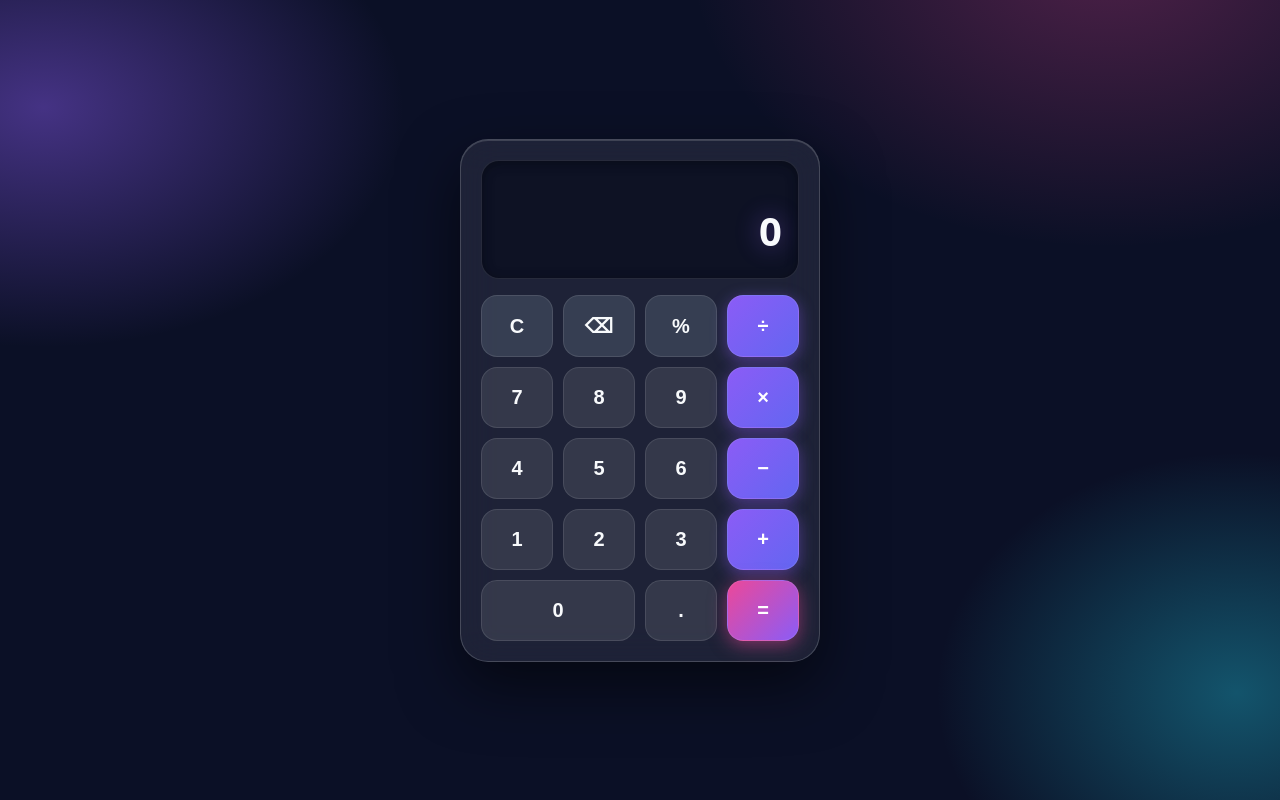
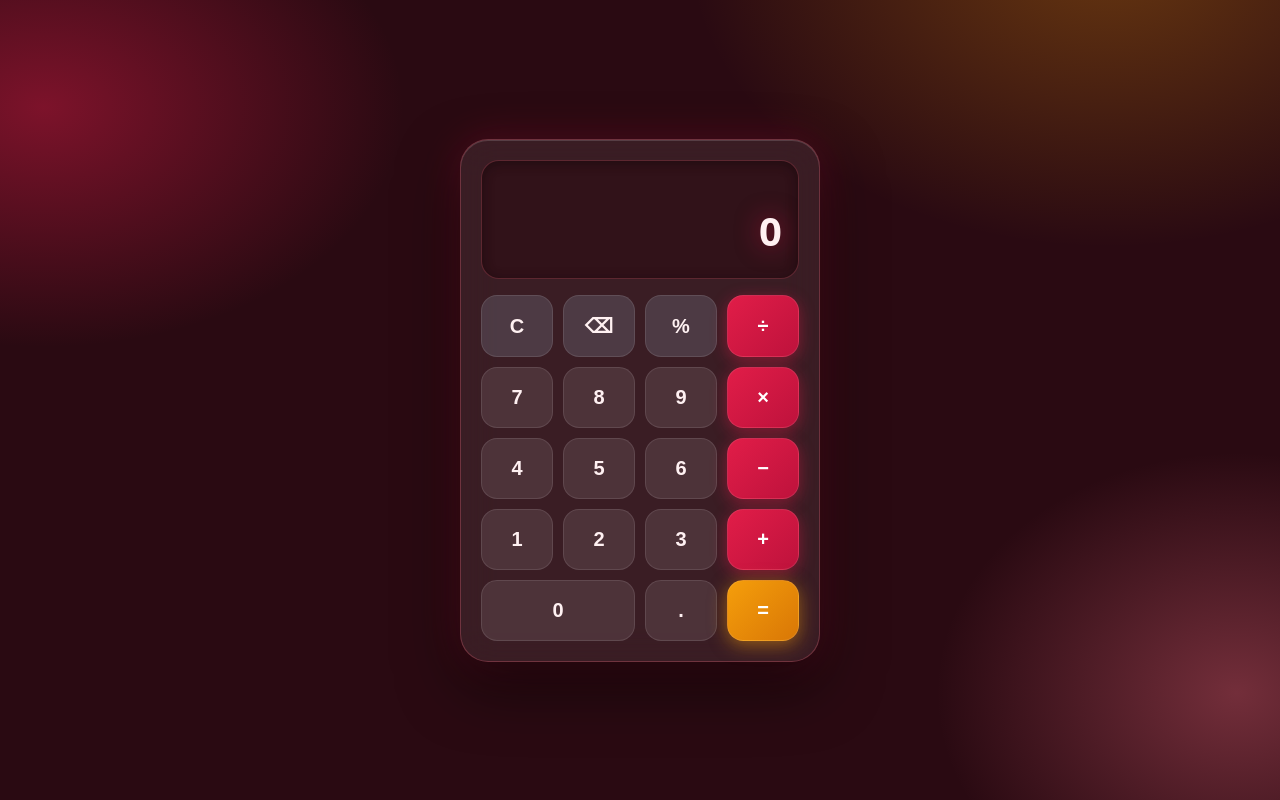
Before and after one commit to abdulkarimtayyabi2533/simple-calculator, a plain HTML site: page index.html in a window 1280 px wide. Drawn offline with Linux system fonts and the light colour scheme.

Commit message:
Day 5: Ruby crimson glass theme - crimson/rose/amber aurora background, crimson gradient operator buttons, amber gradient equals button, glowing display

```diff
--- a/style.css
+++ b/style.css
@@ -6,10 +6,10 @@ body {
   align-items: center;
   justify-content: center;
   background:
-    radial-gradient(600px 400px at 15% 20%, rgba(139, 92, 246, 0.45), transparent 60%),
-    radial-gradient(500px 400px at 85% 80%, rgba(34, 211, 238, 0.35), transparent 60%),
-    radial-gradient(700px 500px at 80% 10%, rgba(236, 72, 153, 0.30), transparent 60%),
-    #0b1026;
+    radial-gradient(600px 400px at 15% 20%, rgba(225, 29, 72, 0.45), transparent 60%),
+    radial-gradient(500px 400px at 85% 80%, rgba(251, 113, 133, 0.35), transparent 60%),
+    radial-gradient(700px 500px at 80% 10%, rgba(245, 158, 11, 0.30), transparent 60%),
+    #2a0a12;
   background-size: 200% 200%;
   animation: aurora 14s ease-in-out infinite alternate;
   font-family: system-ui, -apple-system, "Segoe UI", Roboto, sans-serif;
@@ -27,10 +27,10 @@ body {
   background: rgba(255, 255, 255, 0.08);
   backdrop-filter: blur(18px);
   -webkit-backdrop-filter: blur(18px);
-  border: 1px solid rgba(255, 255, 255, 0.18);
+  border: 1px solid rgba(251, 113, 133, 0.28);
   border-radius: 28px;
   padding: 20px;
-  box-shadow: 0 24px 60px rgba(0, 0, 0, 0.55), inset 0 1px 0 rgba(255, 255, 255, 0.15);
+  box-shadow: 0 24px 60px rgba(0, 0, 0, 0.55), 0 0 40px rgba(225, 29, 72, 0.25), inset 0 1px 0 rgba(255, 255, 255, 0.15);
   animation: rise-in 0.5s ease both;
 }
 
@@ -40,8 +40,8 @@ body {
 }
 
 .display {
-  background: rgba(2, 6, 23, 0.55);
-  border: 1px solid rgba(255, 255, 255, 0.10);
+  background: rgba(42, 10, 18, 0.55);
+  border: 1px solid rgba(251, 113, 133, 0.22);
   border-radius: 18px;
   padding: 20px 16px;
   margin-bottom: 16px;
@@ -52,18 +52,18 @@ body {
 }
 
 .history {
-  color: #a5b4fc;
+  color: #fda4af;
   font-size: 16px;
   min-height: 22px;
   word-break: break-all;
 }
 
 .current {
-  color: #f8fafc;
+  color: #fff1f2;
   font-size: 40px;
   font-weight: 600;
   word-break: break-all;
-  text-shadow: 0 0 24px rgba(139, 92, 246, 0.45);
+  text-shadow: 0 0 24px rgba(225, 29, 72, 0.55);
 }
 
 .buttons {
@@ -85,8 +85,8 @@ body {
 .btn:active { transform: scale(0.94); }
 .btn:hover { filter: brightness(1.15); box-shadow: 0 6px 18px rgba(0, 0, 0, 0.35); }
 
-.btn.number { background: rgba(255, 255, 255, 0.10); color: #f8fafc; }
-.btn.utility { background: rgba(148, 163, 184, 0.22); color: #f8fafc; }
-.btn.operator { background: linear-gradient(135deg, #8b5cf6, #6366f1); color: #ffffff; box-shadow: 0 4px 16px rgba(139, 92, 246, 0.45); }
-.btn.equals { background: linear-gradient(135deg, #ec4899, #8b5cf6); color: #ffffff; box-shadow: 0 4px 18px rgba(236, 72, 153, 0.5); }
+.btn.number { background: rgba(255, 255, 255, 0.10); color: #fff1f2; }
+.btn.utility { background: rgba(148, 163, 184, 0.22); color: #fff1f2; }
+.btn.operator { background: linear-gradient(135deg, #e11d48, #be123c); color: #ffffff; box-shadow: 0 4px 16px rgba(225, 29, 72, 0.45); }
+.btn.equals { background: linear-gradient(135deg, #f59e0b, #d97706); color: #ffffff; box-shadow: 0 4px 18px rgba(245, 158, 11, 0.5); }
 .btn.wide { grid-column: span 2; }
```
